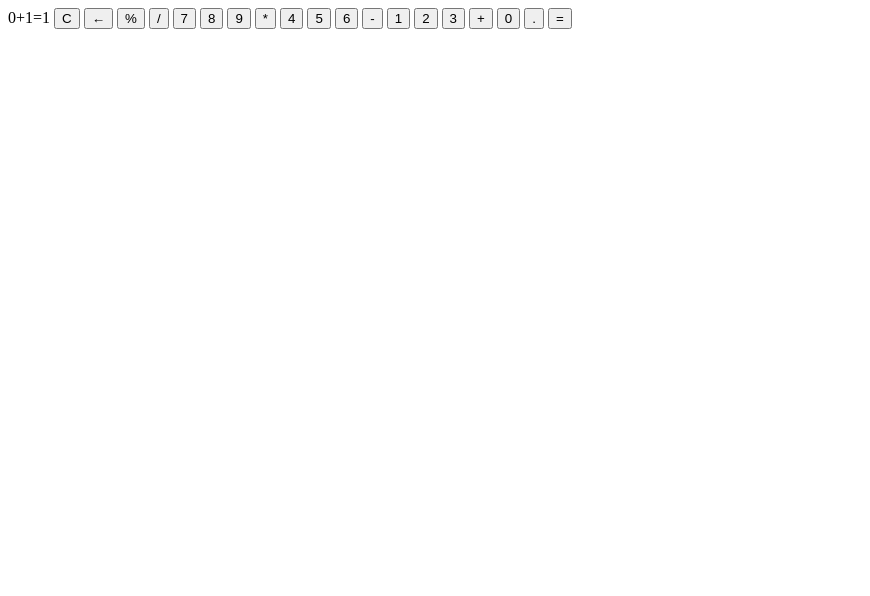
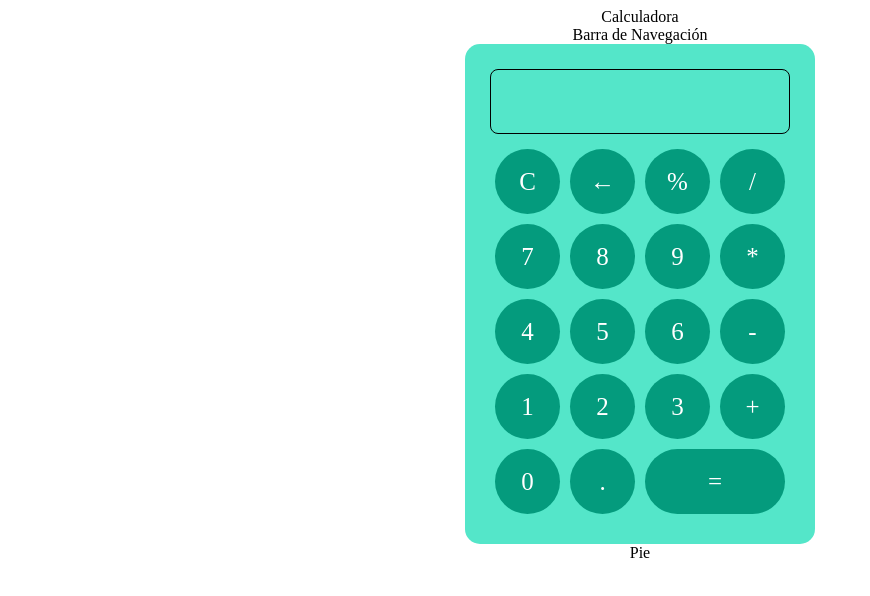
Before and after one commit to CristianLechon/pw_u1_fundamentos_cl, a plain HTML site: page html/calculadoraFinal.html in a window 1280 px wide. Shown: the whole page, without its empty margins (0-870 px from the left). Drawn offline with Linux system fonts and the light colour scheme.

Commit message:
Taller 8

```diff
--- /dev/null
+++ b/css/calculadoraFinal.css
@@ -0,0 +1,46 @@
+.container {
+    display: flex;
+    justify-content: center;
+    align-items: center;
+    flex-direction: column;
+}
+
+#calculadora {
+    display: grid;
+    grid-template-columns: 75px 75px 75px 75px;
+    grid-template-rows: 75px 75px 75px 75px 75px 75px;
+    background: #54e6c9;
+    border-radius: 15px;
+    padding: 25px;
+}
+
+#display {
+    grid-column: span 4;
+    border: 1px solid black;
+    text-align: right;
+    padding-bottom: 15px;
+    padding-top: 20px;
+    padding-right: 10px;
+    margin-bottom: 10px;
+    font-size: 30px;
+    border-radius: 8px;
+}
+
+.colum-2 {
+    grid-column: span 2;
+}
+
+button {
+    cursor: pointer;
+    margin: 5px;
+    border-radius: 35px;
+    border: none;
+    background-color: #049b7d;
+    font-size: 25px;
+    color: white;
+    font-family: digital-7;
+}
+
+button:active {
+    background: #013e32;
+}
--- a/html/calculadoraFinal.html
+++ b/html/calculadoraFinal.html
@@ -1,39 +1,47 @@
 <!DOCTYPE html>
 <html lang="en">
+
 <head>
     <meta charset="UTF-8">
     <meta name="viewport" content="width=device-width, initial-scale=1.0">
     <title>Document</title>
+    <link rel="stylesheet" href="../css/calculadoraFinal.css">
+    <script src="../js/calculadoraFinal.js"></script>
 </head>
+
 <body>
-    <header></header>
-    <nav></nav>
+    <div class="container">
+        <header>Calculadora</header>
+        <nav>Barra de Navegación</nav>
         <section>
             <!-- Siempre debe tener un contenedor-->
             <div id="calculadora">
-            <label for="">0+1=1</label>
-            <button>C</button>
-            <button>&larr;</button>
-            <button>%</button>
-            <button>/</button>
-            <button>7</button>
-            <button>8</button>
-            <button>9</button>
-            <button>*</button>
-            <button>4</button>
-            <button>5</button>
-            <button>6</button>
-            <button>-</button>
-            <button>1</button>
-            <button>2</button>
-            <button>3</button>
-            <button>+</button>
-            <button>0</button>
-            <button>.</button>
-            <button>=</button>
+                <!--<label id="display" for="">0+1=1</label>-->
+                <div id="display"></div>
+                <button onclick="limpiarDisplay()">C</button>
+                <button >&larr;</button>
+                <button onclick="mostrarDisplay('%')">%</button>
+                <button onclick="mostrarDisplay('/')">/</button>
+                <button onclick="mostrarDisplay(7)">7</button>
+                <button onclick="mostrarDisplay(8)">8</button>
+                <button onclick="mostrarDisplay(9)">9</button>
+                <button onclick="mostrarDisplay('*')">*</button>
+                <button onclick="mostrarDisplay(4)">4</button>
+                <button onclick="mostrarDisplay(5)">5</button>
+                <button onclick="mostrarDisplay(6)">6</button>
+                <button onclick="mostrarDisplay('-')">-</button>
+                <button onclick="mostrarDisplay(1)">1</button>
+                <button onclick="mostrarDisplay(2)">2</button>
+                <button onclick="mostrarDisplay(3)">3</button>
+                <button onclick="mostrarDisplay('+')">+</button>
+                <button onclick="mostrarDisplay(0)">0</button>
+                <button onclick="mostrarDisplay('.')">.</button>
+                <button class="colum-2">=</button>
             </div>
         </section>
         <aside></aside>
-    <footer></footer>
+        <footer>Pie</footer>
+    </div>
 </body>
+
 </html>
--- /dev/null
+++ b/js/calculadoraFinal.js
@@ -0,0 +1,41 @@
+let num1 = 0;
+let num2 = 0;
+let resultado = 0;
+
+function mostrarDisplay(valor) {
+    let elemento = document.getElementById('display');
+    elemento.innerText = elemento.innerText + valor;
+}
+
+function limpiarDisplay() {
+    let elemento = document.getElementById('display');
+    elemento.innerText = '';
+}
+
+function borrarDisplay() {
+    let elemento = document.getElementById('display');
+    elemento.innerText = valor;
+}
+
+function sumar(num1, num2) {
+    resultado = num1 + num2;
+    return resultado;
+}
+function restar(num1, num2) {
+    resultado = num1 - num2;
+    return resultado;
+
+}
+function multiplicar(num1, num2) {
+    resultado = num1 * num2;
+    return resultado;
+
+}
+function dividir(num1, num2) {
+    resultado = num1 / num2;
+    return resultado;
+}
+
+function porcentaje() {
+
+}
```
Lines whose indentation alone changed are shown as unchanged.
